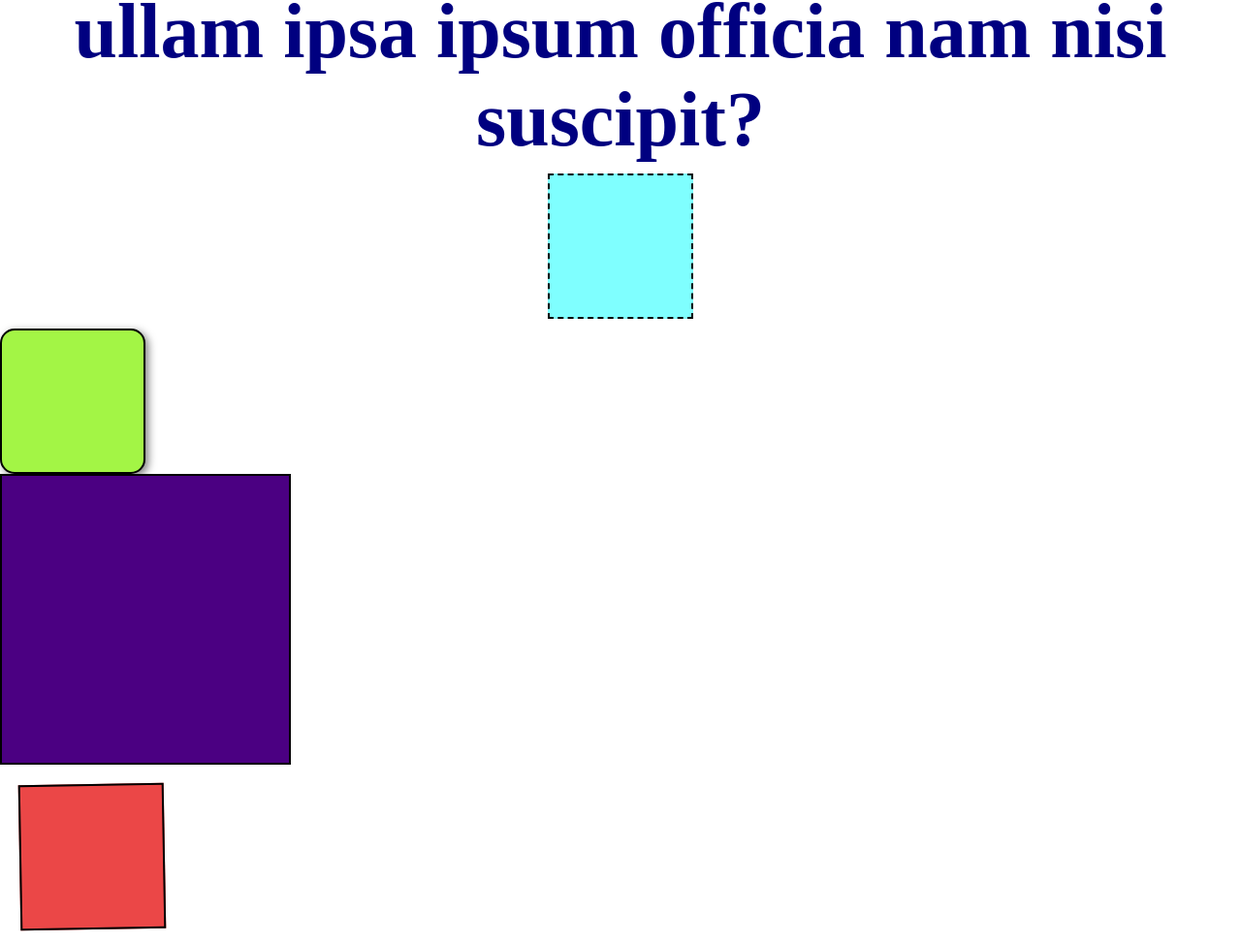
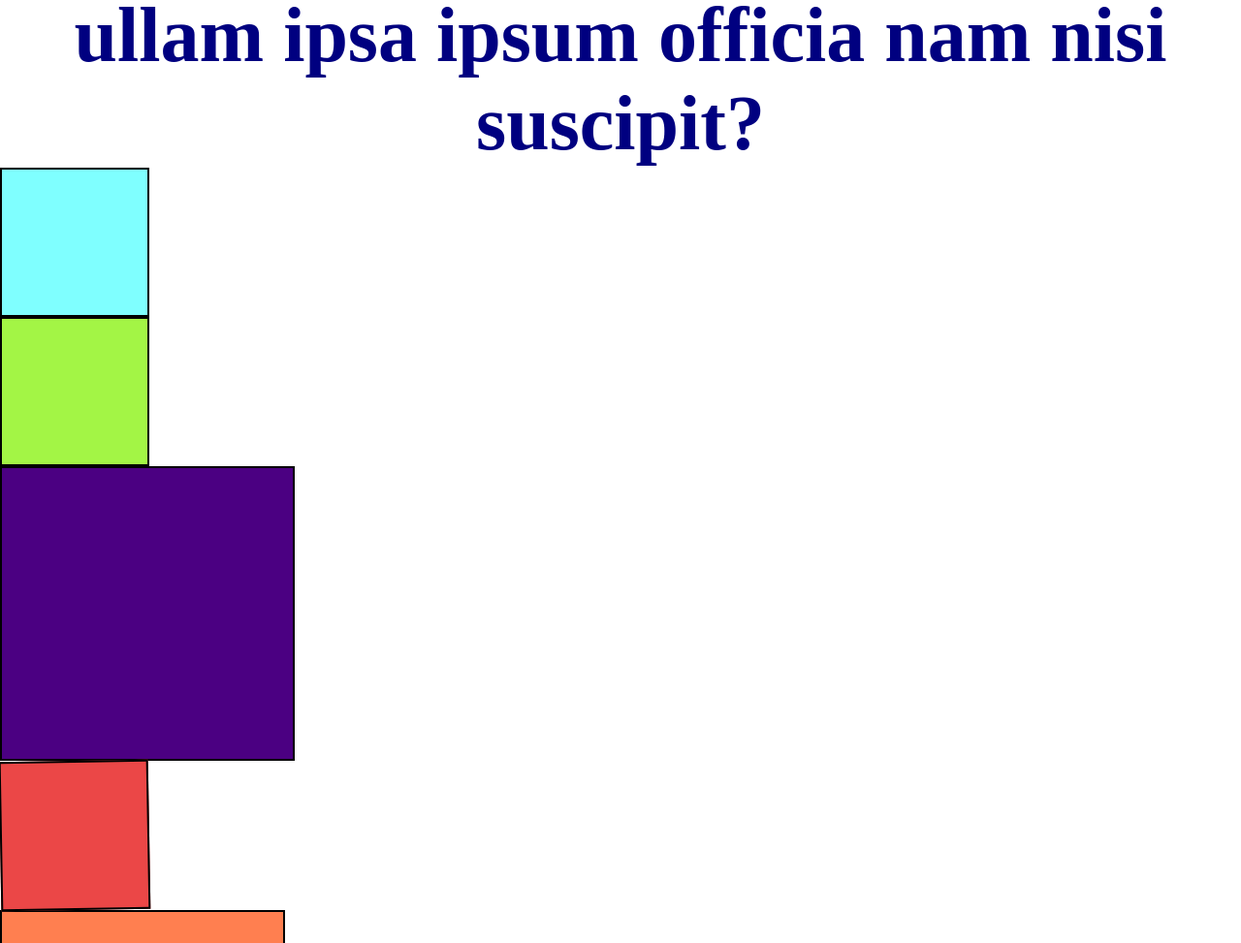
Before and after one commit to riveschuascar/intro-css, a plain HTML site: page index.html in a window 1280 px wide. Shown: the part 740-1713 px from the top of the page at 97% size. Drawn offline with Linux system fonts and the light colour scheme.

Commit message:
donde estan mis colores

```diff
--- a/styles.css
+++ b/styles.css
@@ -3,9 +3,6 @@ div {
     height: 250px;
     background-color: blueviolet;
     color: white;
-    display: flex;
-    align-items: center;
-    justify-content: center;
     border: 2px solid black;
 }
 
@@ -20,23 +17,18 @@ p {
     width: 150px;
     height: 150px;
     background-color: rgb(163, 245, 69);
-    border-radius: 15px;
-    box-shadow: 3px 3px 8px rgba(0, 0, 0, 0.5);
 }
 
 .caja-dos {
     width: 150px;
     height: 150px;
     background-color: rgba(0, 255, 255, 0.5);
-    border: 2px dashed #000;
-    margin: 10px auto;
 }
 
 .caja-tre {
     width: 300px;
     height: 300px;
     background-color: #4b0082;
-    position: relative;
 }
 
 .sangre {
@@ -44,13 +36,11 @@ p {
     height: 150px;
     background-color: hsl(0, 80%, 60%, 1);
     transform: rotate(-1deg);
-    margin: 20px;
 }
 
 * {
     margin: 0;
     padding: 0;
-    box-sizing: border-box;
 }
 
 #id {
```
